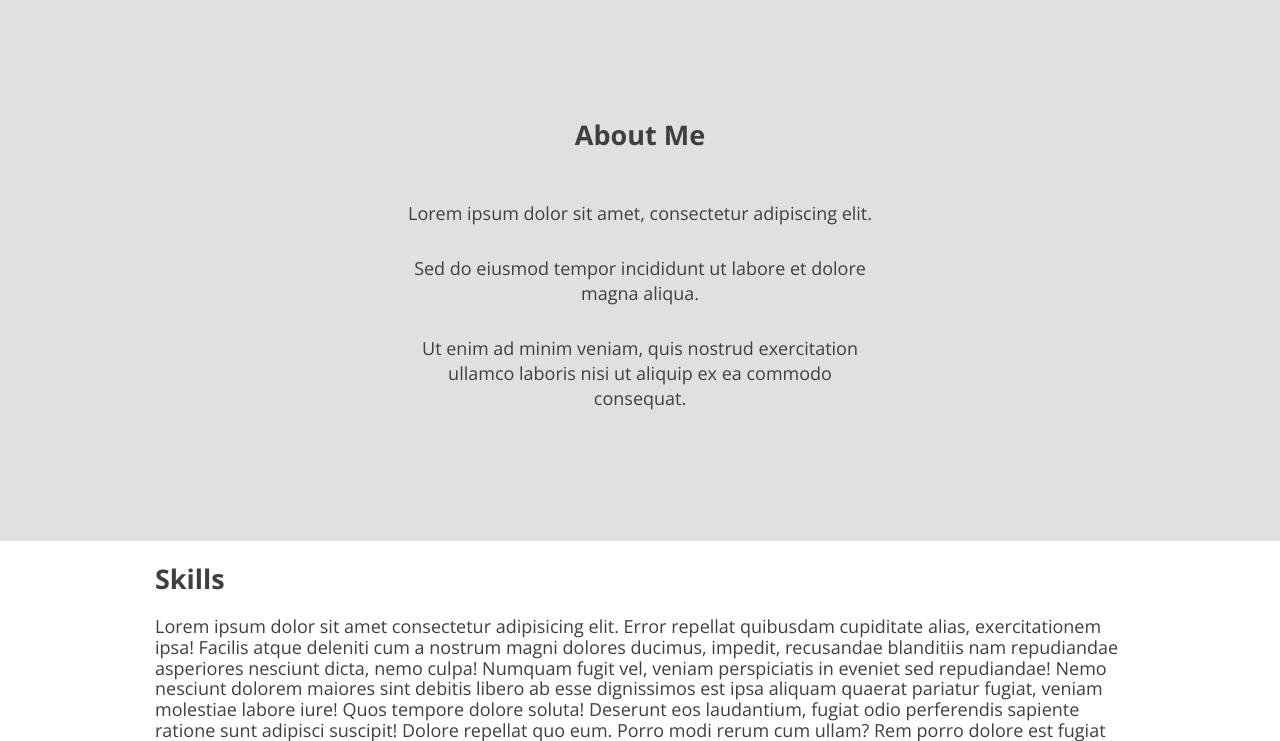
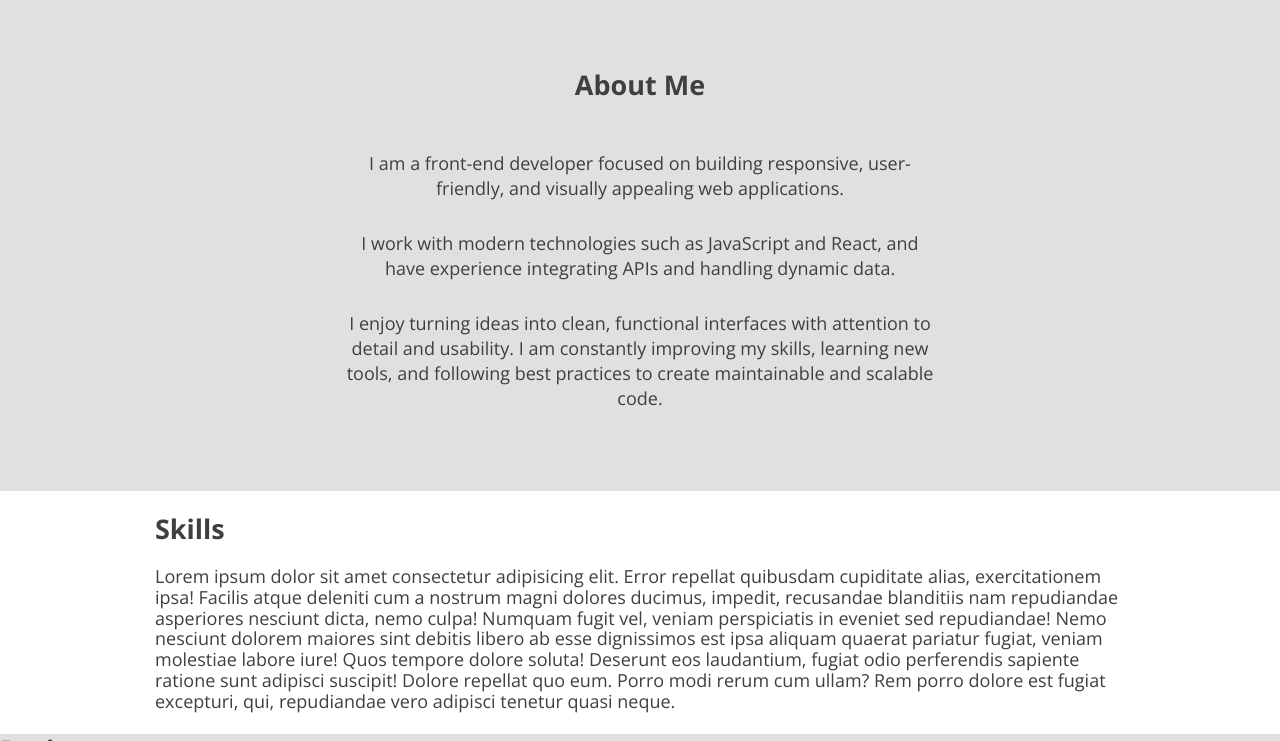
Before and after one commit to IrynaLipska/Resume, a plain HTML site: page index.html in a window 1280 px wide. Shown: the part 600-1341 px from the top of the page. Drawn offline with nearby package versions, Linux system fonts and the light colour scheme.

Commit message:
add about

```diff
--- a/css/style.css
+++ b/css/style.css
@@ -73,7 +73,7 @@ body {
 }
 
 .about {
-  padding: 100px;
+  padding: 50px;
   background: #bebebe;
   text-align: center;
 }
@@ -85,7 +85,7 @@ body {
 }
 
 .text {
-  max-width: 470px;
+  max-width: 600px;
   margin: 0 auto;
   margin-bottom: 30px;
   line-height: 25px;
--- a/index.html
+++ b/index.html
@@ -50,14 +50,18 @@
         <div class="container">
           <h2 class="title_2">About Me</h2>
           <p class="text">
-            Lorem ipsum dolor sit amet, consectetur adipiscing elit.
+            I am a front-end developer focused on building responsive,
+            user-friendly, and visually appealing web applications.
           </p>
           <p class="text">
-            Sed do eiusmod tempor incididunt ut labore et dolore magna aliqua.
+            I work with modern technologies such as JavaScript and React, and
+            have experience integrating APIs and handling dynamic data.
           </p>
           <p class="text">
-            Ut enim ad minim veniam, quis nostrud exercitation ullamco laboris
-            nisi ut aliquip ex ea commodo consequat.
+            I enjoy turning ideas into clean, functional interfaces with
+            attention to detail and usability. I am constantly improving my
+            skills, learning new tools, and following best practices to create
+            maintainable and scalable code.
           </p>
         </div>
       </section>
```
